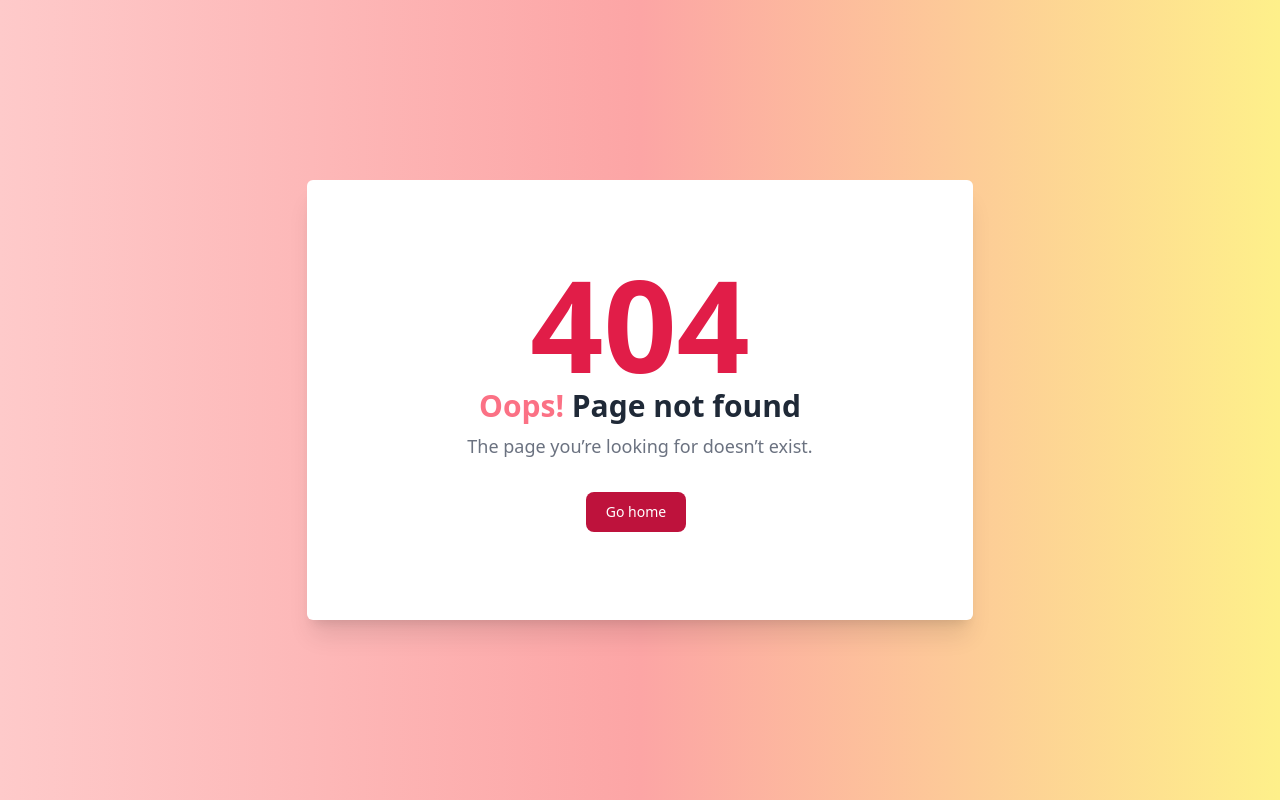
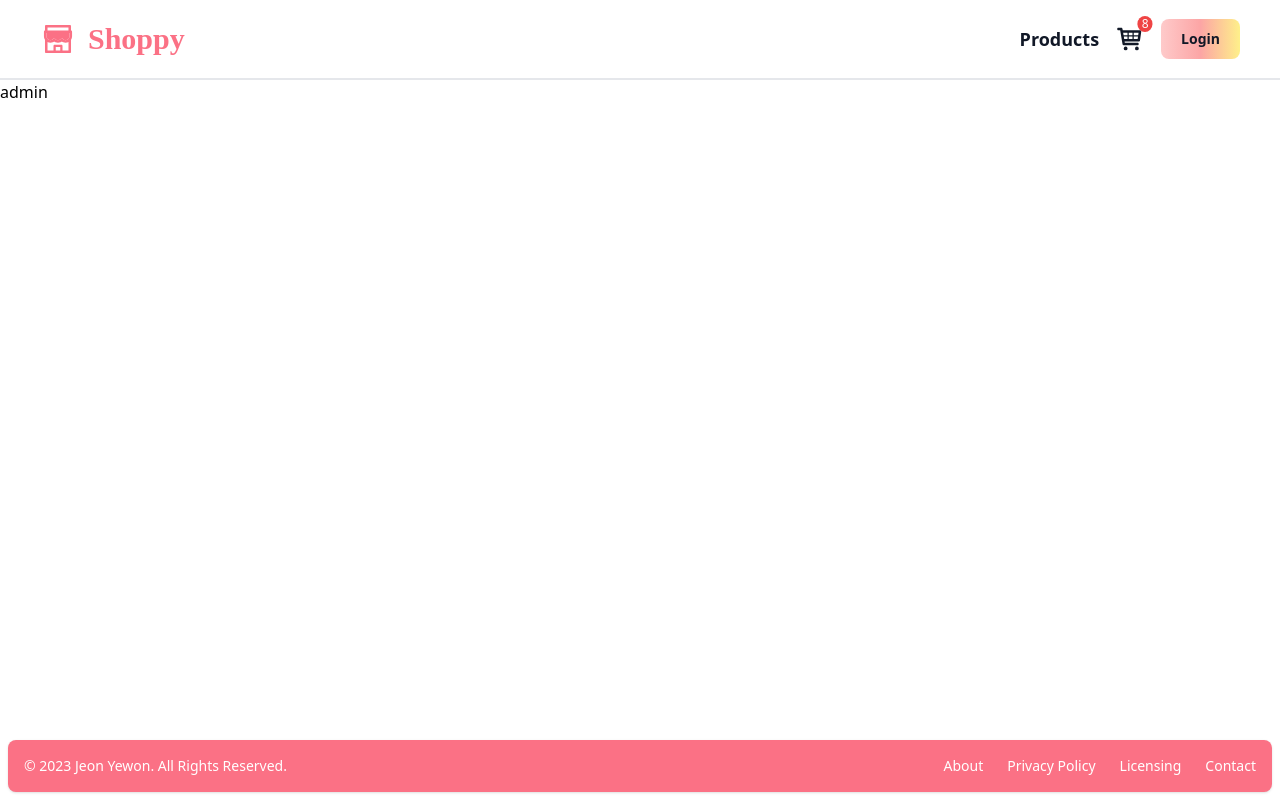
Before and after one commit to yewon97/react-shoppy, a React (Create React App) app: page /admin in a window 1280 px wide. Before the commit this address had no page. Built offline with nearby package versions, Linux system fonts and the light colour scheme; no server answers.

Commit message:
firebase 구글 로그인 작업중

```diff
--- a/package.json
+++ b/package.json
@@ -10,6 +10,7 @@
     "axios": "^1.4.0",
     "cloudinary": "^1.37.1",
     "firebase": "^9.22.2",
+    "firebaseui": "^6.0.2",
     "react": "^18.2.0",
     "react-dom": "^18.2.0",
     "react-icons": "^4.9.0",
--- a/src/components/Footer.jsx
+++ b/src/components/Footer.jsx
@@ -1,36 +1,37 @@
 import React from 'react';
+import { Link } from 'react-router-dom';
 
 export default function Footer() {
   return (
-    <footer class="bg-rose-400 rounded-lg shadow m-2">
-      <div class="w-full mx-auto max-w-screen-xl p-4 md:flex md:items-center md:justify-between">
-        <span class="text-sm text-white sm:text-center">
+    <footer className="bg-rose-400 rounded-lg shadow m-2">
+      <div className="w-full mx-auto max-w-screen-xl p-4 md:flex md:items-center md:justify-between">
+        <span className="text-sm text-white sm:text-center">
           © 2023{' '}
-          <a href="https://flowbite.com/" class="hover:underline">
+          <Link href="https://flowbite.com/" className="hover:underline">
             Jeon Yewon
-          </a>
+          </Link>
           . All Rights Reserved.
         </span>
-        <ul class="flex flex-wrap items-center mt-3 text-sm font-medium text-white sm:mt-0">
+        <ul className="flex flex-wrap items-center mt-3 text-sm font-medium text-white sm:mt-0">
           <li>
-            <a href="#" class="mr-4 hover:underline md:mr-6 ">
+            <Link href="#" className="mr-4 hover:underline md:mr-6 ">
               About
-            </a>
+            </Link>
           </li>
           <li>
-            <a href="#" class="mr-4 hover:underline md:mr-6">
+            <Link href="#" className="mr-4 hover:underline md:mr-6">
               Privacy Policy
-            </a>
+            </Link>
           </li>
           <li>
-            <a href="#" class="mr-4 hover:underline md:mr-6">
+            <Link href="#" className="mr-4 hover:underline md:mr-6">
               Licensing
-            </a>
+            </Link>
           </li>
           <li>
-            <a href="#" class="hover:underline">
+            <Link href="#" className="hover:underline">
               Contact
-            </a>
+            </Link>
           </li>
         </ul>
       </div>
--- a/src/components/Header.jsx
+++ b/src/components/Header.jsx
@@ -1,9 +1,43 @@
-import React from 'react';
-import { Link } from 'react-router-dom';
+import React, { useState } from 'react';
+import { Link, useNavigate } from 'react-router-dom';
 import { AiTwotoneShop } from 'react-icons/ai';
 import { TiShoppingCart } from 'react-icons/ti';
+import { HiPencilAlt } from 'react-icons/hi';
+import { auth } from '../firebase-config';
+import { GoogleAuthProvider, signInWithPopup } from 'firebase/auth';
+import { getAuth, signOut } from 'firebase/auth';
 
 export default function Header() {
+	const navigate = useNavigate();
+  const [userData, setUserData] = useState(null);
+  console.log('userData: ', userData);
+
+  function handleGoogleLogin() {
+    const provider = new GoogleAuthProvider(); // provider 구글 설정
+    signInWithPopup(auth, provider) // 팝업창 띄워서 로그인
+      .then((data) => {
+        setUserData(data.user); // user data 설정
+        console.log(data); // console에 UserCredentialImpl 출력
+      })
+      .catch((err) => {
+        console.log(err);
+      });
+  }
+
+  function handleGoogleLogout() {
+    signOut(auth)
+      .then(() => {
+        // Sign-out successful.
+				console.log('successful: ');
+				navigate('/');
+				setUserData(null);
+      })
+      .catch((err) => {
+        // An error happened.
+				console.log(err);
+      });
+  }
+
   return (
     <header className="border-b-2 sticky top-0 left-0 right-0 h-20 bg-white">
       <section className="flex items-center justify-between max-w-screen-xl mx-auto h-full px-10">
@@ -19,17 +53,63 @@ export default function Header() {
         <nav>
           <ul className="flex items-center gap-x-4">
             <li>
-              <Link to={'/products'} className="text-lg font-bold text-gray-900 hover:text-rose-400">Products</Link>
-            </li>
-            <li>
-              <Link to={'/cart'} className="hover:text-rose-400 text-3xl text-gray-900 relative">
-                <TiShoppingCart />
-								<span class="inline-flex items-center justify-center px-1 py-0.5 text-white bg-red-500  rounded-full absolute -translate-y-1/2 translate-x-1/2 left-auto top-0 right-0 text-xs font-medium leading-none">8</span>
+              <Link
+                to={'/products'}
+                className="text-lg font-bold text-gray-900 hover:text-rose-400"
+              >
+                Products
               </Link>
             </li>
             <li>
-              <button type="button" className="text-gray-900 bg-gradient-to-r from-red-200 via-red-300 to-yellow-200 hover:bg-gradient-to-bl focus:ring-4 focus:outline-none focus:ring-red-100 dark:focus:ring-red-400 rounded-lg text-sm px-5 py-2.5 text-center font-bold">
-                Login
+              <Link
+                to={'/cart'}
+                className="hover:text-rose-400 text-3xl text-gray-900 relative"
+              >
+                <TiShoppingCart />
+                <span className="inline-flex items-center justify-center px-1 py-0.5 text-white bg-red-500  rounded-full absolute -translate-y-1/2 translate-x-1/2 left-auto top-0 right-0 text-xs font-medium leading-none">
+                  8
+                </span>
+              </Link>
+            </li>
+            {userData ? (
+              <>
+                <li>
+                  <Link
+                    to={'/admin'}
+                    className="hover:text-rose-400 text-3xl text-gray-900 relative"
+                  >
+                    <HiPencilAlt />
+                  </Link>
+                </li>
+
+                <li className="flex items-center gap-2">
+                  <img
+                    src={userData.photoURL}
+                    alt=""
+                    className="w-10 h-10 rounded-full"
+                  />
+                  <p className="text-lg text-gray-900">
+                    {userData.displayName}
+                  </p>
+                </li>
+								<li>
+								<button
+									type="button"
+									className="text-gray-900 bg-gradient-to-r from-red-200 via-red-300 to-yellow-200 hover:bg-gradient-to-bl focus:ring-4 focus:outline-none focus:ring-red-100 dark:focus:ring-red-400 rounded-lg text-sm px-5 py-2.5 text-center font-bold"
+									onClick={handleGoogleLogout}
+								>
+									Logout
+								</button>
+							</li>
+              </>
+            ) : null}
+            <li>
+              <button
+                type="button"
+                className="text-gray-900 bg-gradient-to-r from-red-200 via-red-300 to-yellow-200 hover:bg-gradient-to-bl focus:ring-4 focus:outline-none focus:ring-red-100 dark:focus:ring-red-400 rounded-lg text-sm px-5 py-2.5 text-center font-bold"
+                onClick={handleGoogleLogin}
+              >
+                {userData ? 'Logout' : 'Login'}
               </button>
             </li>
           </ul>
--- a/src/components/ProductsCard.jsx
+++ b/src/components/ProductsCard.jsx
@@ -3,6 +3,7 @@ import { Link } from 'react-router-dom';
 
 export default function ProductsCard({ product }) {
 	const {id, name, category, price} = product;
+
   return (
     <li>
       <Link to={`/products/${id}`}>
--- /dev/null
+++ b/src/context/AuthApiContext.jsx
@@ -0,0 +1,19 @@
+import { createContext, useContext } from 'react';
+
+export const YoutubeApiContext = createContext();
+
+// const client = new FakeYoutubeClient();
+const client = new YoutubeClient();
+const youtube = new Youtube(client);
+
+export function YoutubeApiProvider({ children }) {
+  return (
+    <YoutubeApiContext.Provider value={{ youtube }}>
+      {children}
+    </YoutubeApiContext.Provider>
+  );
+}
+
+export function useYoutubeApi() {
+  return useContext(YoutubeApiContext);
+}
--- a/src/index.js
+++ b/src/index.js
@@ -9,6 +9,7 @@ import Products from './pages/Products';
 import ProductDetail from './pages/ProductDetail';
 import Cart from './pages/Cart';
 import Home from './pages/Home';
+import Admin from './pages/Admin';
 
 const router = createBrowserRouter([
   {
@@ -20,6 +21,7 @@ const router = createBrowserRouter([
       { path: '/products', element: <Products /> },
       { path: '/cart', element: <Cart /> },
       { path: '/products/:productId', element: <ProductDetail /> },
+			{ path: '/admin', element: <Admin /> },
     ],
   },
 ]);
--- /dev/null
+++ b/src/pages/Admin.jsx
@@ -0,0 +1,8 @@
+import React from 'react';
+
+export default function Admin() {
+
+	return (
+		<div>admin</div>
+	)
+}
--- a/src/pages/ProductDetail.jsx
+++ b/src/pages/ProductDetail.jsx
@@ -1,8 +1,49 @@
 import React from 'react';
+import { useParams } from 'react-router-dom';
+import { TiShoppingCart } from 'react-icons/ti';
 
 export default function ProductDetail() {
+  const { productId } = useParams();
 
-	return (
-		<div>productsDetail</div>
-	)
+  return (
+    <div>
+      <nav className="flex">
+        <ol className="inline-flex items-center space-x-1 md:space-x-3">
+          <li className="inline-flex items-center">여성복</li>
+          <li className="inline-flex items-center">옷</li>
+        </ol>
+      </nav>
+      <div className="flex justify-between gap-x-10">
+        <img className="max-w-2xl" src={`/images/${productId}.webp`} alt="" />
+        <form className="flex-1">
+          <div className="flex justify-between items-center">
+            <h2 className="text-3xl font-bold">basic tee</h2>
+            <p className="text-xl">1,000,000원</p>
+          </div>
+					<p className="text-xl mt-3 mb-10">
+						설명입니다.
+					</p>
+          <div className="flex gap-2 mt-4">
+            {['xs', 'x', 'm', 'l', 'xl'].map((size) => (
+              <button
+                type="button"
+                className="py-2.5 px-5 text-base font-medium bg-white rounded-lg flex-1 uppercase border border-gray-300 drop-shadow-lg active:bg-rose-300 focus:outline-none focus:ring focus:ring-rose-300"
+              >
+                {size}
+              </button>
+            ))}
+          </div>
+          <div className="mt-6">
+            <button
+              type="button"
+              class="text-white bg-rose-400 hover:bg-rose-600 focus:ring-4 focus:outline-none focus:ring-blue-300 font-medium rounded-lg text-lg px-5 py-2.5 text-center  gap-x-2 inline-flex items-center justify-center mr-2 dark:bg-rose-600 dark:hover:bg-rose-400 dark:focus:ring-rose-600 w-full drop-shadow-xl"
+            >
+              <TiShoppingCart />
+              Add to Cart
+            </button>
+          </div>
+        </form>
+      </div>
+    </div>
+  );
 }
```
Also changed, not shown: .pnp.cjs, 1 other file (tests, documents, lock files or other folders).
